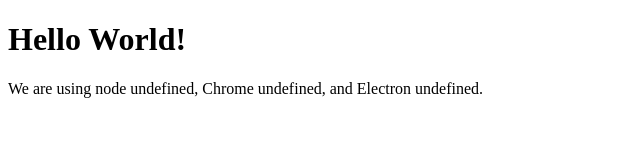
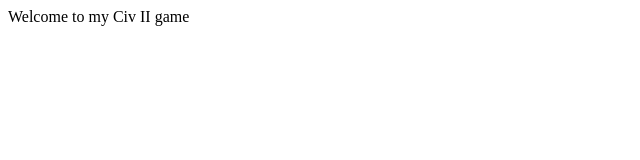
Before and after one commit to propes/civilization, an Electron app: page index.html in a window 800 px wide. Shown: the whole page, without its empty margins (0-640 px from the left). Drawn offline with Linux system fonts and the light colour scheme.

Commit message:
Separate html and page js

```diff
--- a/index.html
+++ b/index.html
@@ -2,13 +2,11 @@
 <html>
 <head>
    <meta charset="UTF-8">
-   <title>Hello World!</title>
+   <title>Civilization II</title>
    <meta http-equiv="Content-Security-Policy" content="script-src 'self' 'unsafe-inline';" />
+   <script src="index.js"></script>
 </head>
 <body>
-   <h1>Hello World!</h1>
-   We are using node <script>document.write(process.versions.node)</script>,
-   Chrome <script>document.write(process.versions.chrome)</script>,
-   and Electron <script>document.write(process.versions.electron)</script>.
+   <div id="board"></div>
 </body>
 </html>
--- /dev/null
+++ b/index.js
@@ -0,0 +1,4 @@
+document.addEventListener('DOMContentLoaded',() => {
+   const elem = document.getElementById('board');
+   elem.innerHTML = 'Welcome to my Civ II game';
+});
```
